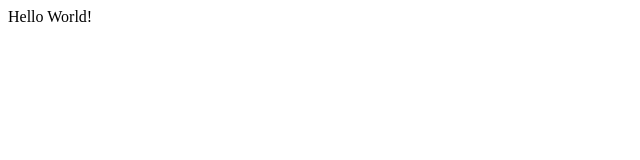
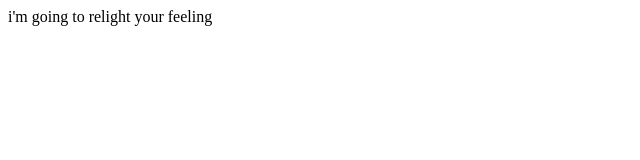
Before and after one commit to yasmincarolina/gama-no-github, a plain HTML site: page index.html in a window 1280 px wide. Shown: the whole page, without its empty margins (0-640 px from the left). Drawn offline with Linux system fonts and the light colour scheme.

Commit message:
tokyo prison

```diff
--- a/index.html
+++ b/index.html
@@ -4,9 +4,9 @@
     <meta charset="UTF-8">
     <meta http-equiv="X-UA-Compatible" content="IE=edge">
     <meta name="viewport" content="width=device-width, initial-scale=1.0">
-    <title>Document</title>
+    <title>tokyo prison</title>
 </head>
 <body>
-    Hello World!
+    i'm going to relight your feeling
 </body>
 </html>
```
